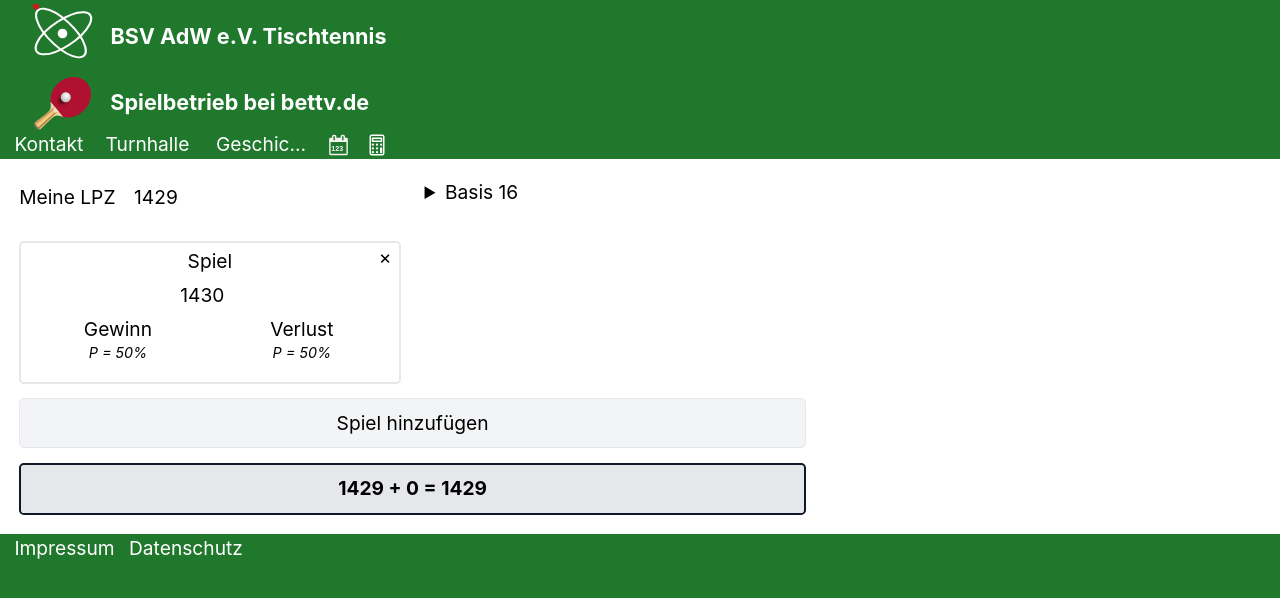
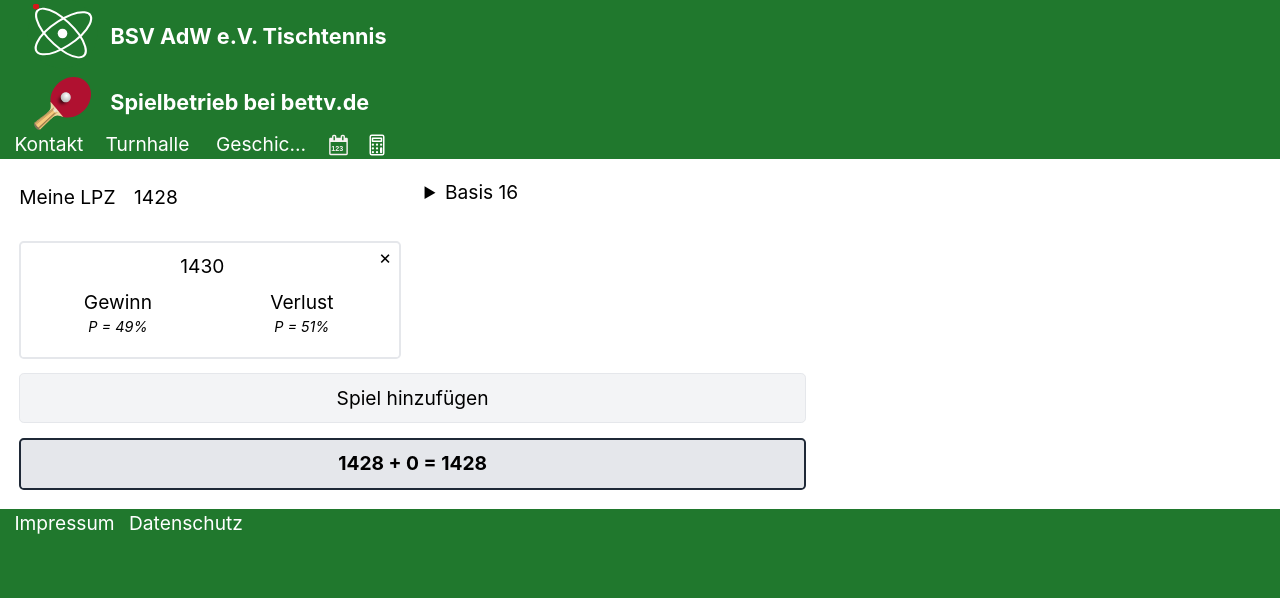
Before and after one commit to sbry/bsvadw.de, a Next.js app in the folder site/: page /lpz in a window 1280 px wide. Both pictures are taken after a click on the button "Spiel hinzufügen". Shown: the top 598 px of the page. Built offline with nearby package versions, Linux system fonts and the light colour scheme.

Commit message:
set the new lpz as a cookie

```diff
--- a/site/components/lpz.js
+++ b/site/components/lpz.js
@@ -1,6 +1,8 @@
 import {useState} from "react";
 import React, {Component} from "react";
 import classNames from 'classnames';
+import Cookies from 'js-cookie'
+
 
 const computeLpzEncounterProbability = (lpz_a, lpz_b) => {
     let exponent = (lpz_b - lpz_a) / 150;
@@ -56,7 +58,7 @@ class Lpz extends Component {
         super(props);
         this.state = {
             base_modifiers: {},
-            initial_lpz: 1429,
+            initial_lpz: Number(Cookies.get('initial_lpz')) || 1428,
             lpz_encounters: [],
         };
     }
@@ -109,6 +111,7 @@ class Lpz extends Component {
 
     render() {
         let delta = computeLpzAggregateDelta(this.state.initial_lpz, this.getBase(), this.state.lpz_encounters);
+        Cookies.set('initial_lpz', this.state.initial_lpz + delta)
         return (
             <>
                 <div className={classNames("grid grid-cols-2 gap-5 max-w-24 w-full")}>
@@ -166,8 +169,8 @@ class Lpz extends Component {
                     <div
                         className={classNames(
                             "border-2 text-center px-2 py-2 rounded font-bold", {
-                                "bg-gray-200 border-gray-900": delta === 0,
-                                "bg-green-200 border-green-900": delta > 0,
+                                "bg-gray-200 border-gray-800": delta === 0,
+                                "bg-green-200 border-green-800": delta > 0,
                                 "border-red-800 bg-red-200": delta < 0
                             })}>
                         {formatLpz(this.state.initial_lpz)} {formatDelta(delta)} = {formatLpz(this.state.initial_lpz + delta)}
@@ -182,14 +185,7 @@ class Lpz extends Component {
 }
 
 const LpzEncounterDelta = ({delta}) => (
-    <div
-        className={classNames("border-2 text-center px-2 py-2 rounded", {
-                "border-green-900 bg-green-200": delta > 0,
-                "border-red-800 bg-red-200": delta < 0
-            }
-        )}>
-        <div className={`whitespace-nowrap font-bold`}>{formatDelta(delta)}</div>
-    </div>
+    <div className={`whitespace-nowrap font-bold`}>{formatDelta(delta)}</div>
 )
 
 const LpzEncounterProbability = ({lpz_a, lpz_b}) => {
@@ -217,9 +213,7 @@ const LpzEncounter = ({index, onChange, onRemove, initial_lpz, base}) => {
         >×
         </button>
 
-        <div className={'text-center'}>Spiel</div>
-
-        <div className={""}>
+        <div>
             <fieldset
                 className={classNames("text-center", {
                         "border-green-800 bg-green-200": win === 'yes',
@@ -256,7 +250,7 @@ const LpzEncounter = ({index, onChange, onRemove, initial_lpz, base}) => {
                             "": win === 'yes',
                             "cursor-pointer": win === 'no',
                         },
-                        "hover:border-2 hover:bg-green-200 hover:border-green-900")}>
+                        "border-2 border-transparent hover:bg-green-200 hover:border-green-800")}>
                     <input
                         className={'hidden'}
                         name={`win[${index}]`}
@@ -286,7 +280,7 @@ const LpzEncounter = ({index, onChange, onRemove, initial_lpz, base}) => {
                             "": win === 'no',
                             "cursor-pointer": win === 'yes',
                         },
-                        "hover:border-2 hover:bg-red-200 hover:border-red-900")}>
+                        "border-2 border-transparent hover:bg-red-200 hover:border-red-800")}>
                     <input
                         className={'hidden'}
                         name={`win[${index}]`}
```
